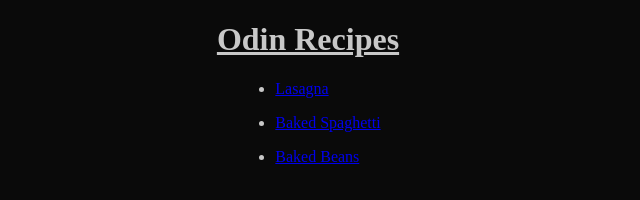
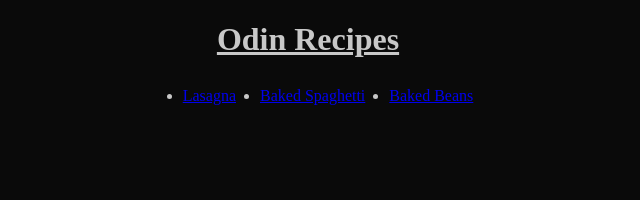
Before and after one commit to archon-valec/odin-recipes, a plain HTML site: page index.html in a window 1280 px wide. Shown: the whole page, without its empty margins (332-972 px from the left). Drawn offline with Linux system fonts and the light colour scheme.

Commit message:
add flebox elemnts to links in css file

```diff
--- a/style.css
+++ b/style.css
@@ -15,6 +15,10 @@ body {
 }
 
 .links {
+    display: flex;
+    align-items: center;
+    justify-content: center;
+    gap: 8px;
     max-width: fit-content;
     border-color: white;
     border: 10px;
```
